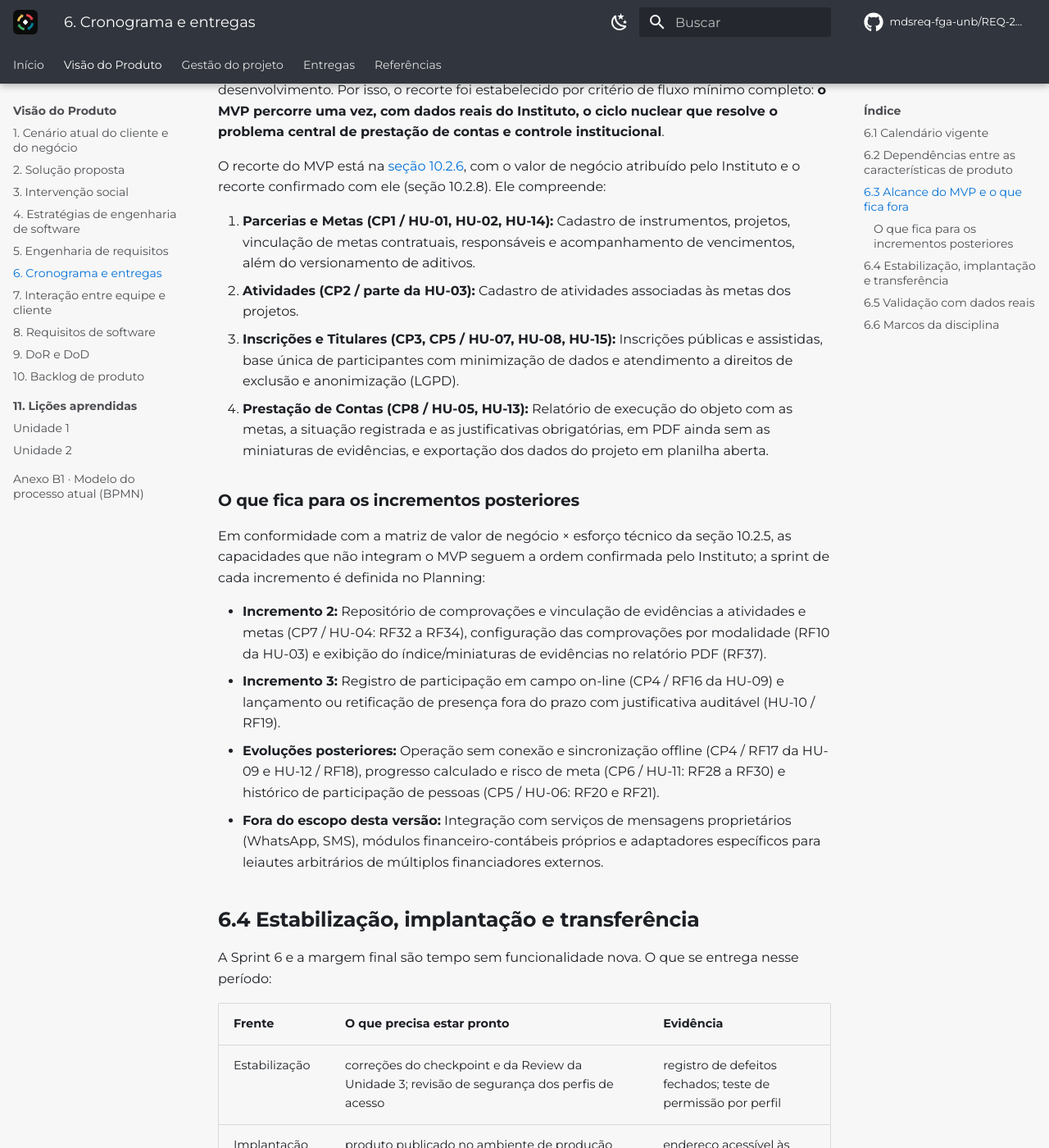
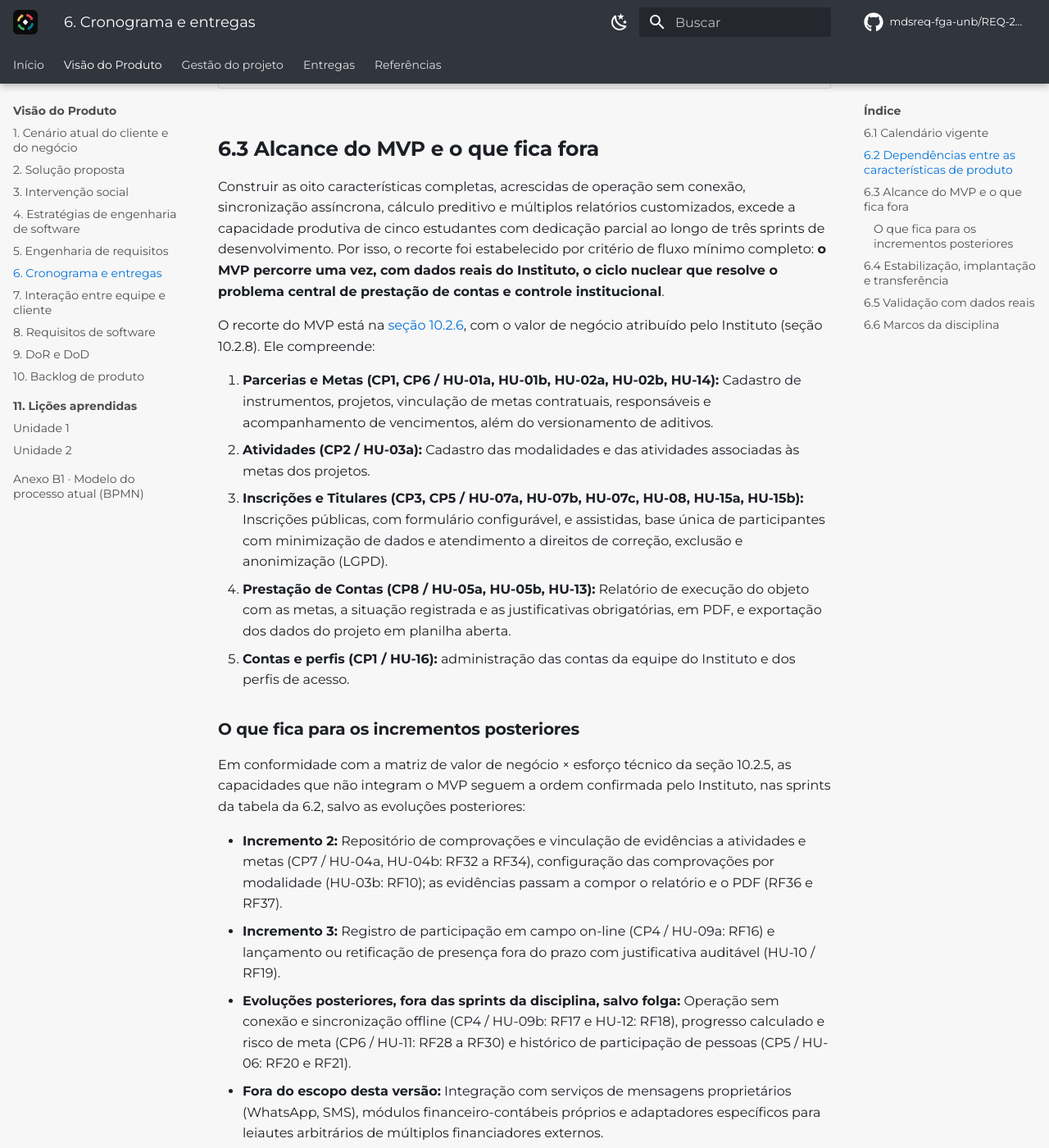
Before and after one commit to mdsreq-fga-unb/REQ-2026.2-T02-CyberSetor, an MkDocs documentation site: the page built from docs/visao/6-cronograma.md, in a window 1280 px wide and 1400 px high, scrolled down 3017 px. Shown: the whole window at 82% size. Built offline with MkDocs 1.6.1 and Material for MkDocs 9.7.7, drawn with Linux system fonts in a browser that asks for light colours; comment, search, counter and statistics services are not loaded; some of the changed text lies outside the part shown.

Commit message:
docs(visao): alinha as Sprints 4 e 5 ao MVP e aos incrementos

````diff
--- a/docs/visao/6-cronograma.md
+++ b/docs/visao/6-cronograma.md
@@ -9,6 +9,7 @@
 | 17/09/2026 | 1.4 | Prazos da Unidade 2 e workshop de 21/09 incorporados; calendário reorganizado em período, objetivo e entrega de fechamento | Equipe CyberSetor |
 | 13/10/2026 | 1.5 | Alcance do MVP e incrementos posteriores alinhados à seção 10.2.6 | Caio Martins |
 | 19/10/2026 | 1.6 | Equipe atual de cinco integrantes | Maria Eduarda Marques |
+| 20/10/2026 | 1.7 | Sprints 4 e 5 alinhadas ao MVP e aos incrementos da seção 10.2.6: MVP concluído na Sprint 4, evidências e presença em campo na Sprint 5; checkpoint de 29/10 até a inscrição; alcance do MVP com as histórias da seção 10.1 | Equipe CyberSetor |
 
 ## 6.1 Calendário vigente
 
@@ -20,52 +21,53 @@
 | **1** | 08/09 – 22/09 | Elicitar, analisar e declarar os requisitos | Lista de requisitos funcionais e não funcionais |
 | **2** | 22/09 – 06/10 | Validar os requisitos, priorizar e recortar o MVP | Backlog priorizado, MVP e acordos de pronto e de concluído |
 | **3** | 06/10 – 20/10 | Construir a primeira fatia vertical do produto | Instrumento, projeto, meta e atividade em uso, com acesso por perfil |
-| **4** | 20/10 – 03/11 | Tratar pessoas, participação e evidências | Registro em campo e evidência vinculada à meta |
-| **5** | 03/11 – 17/11 | Apurar progresso de metas e prestação de contas | Unidade 3: progresso calculado e relatório exportável |
+| **4** | 20/10 – 03/11 | Concluir o MVP: inscrições, titulares dos dados e relatório | MVP completo em homologação |
+| **5** | 03/11 – 17/11 | Evidências e presença em campo (incrementos 2 e 3) | Unidade 3: relatório com evidências e presença registrada em campo |
 | **6 · Estabilização** | 17/11 – 01/12 | Corrigir, implantar, treinar e transferir, sem funcionalidade nova | Produto implantado e equipe do Instituto treinada |
 | **Margem** | 01/12 – 08/12 | Absorver contingência e encerrar, sem escopo novo | Unidade 4: aceite e transferência |
 
 Uma sprint encerra e a seguinte inicia na mesma terça-feira porque esse dia é ocupado pelos ritos — Review, Retrospectiva e Planning —, e não pela produção: o plano da Sprint 1 atribui a ele capacidade produtiva zero. As datas coincidem por isso, sem que nenhum dia de trabalho seja contado duas vezes.
 
-O planejamento é atualizado ao fim de cada sprint, na Retrospectiva. As Sprints 1 e 2 seguem o que a Sprint Planning de 08/09 deliberou; as seguintes são planejamento, a confirmar na Retrospectiva de 22/09, e não compromisso já validado pelo Instituto.
+O planejamento é atualizado ao fim de cada sprint, na Retrospectiva. As Sprints 1 e 2 seguem o que a Sprint Planning de 08/09 deliberou; as seguintes são planejamento, revisto a cada Retrospectiva, e não compromisso já validado pelo Instituto.
 
 ## 6.2 Dependências entre as características de produto
 
-A ordem das sprints de construção segue a dependência de dados entre as características da seção 2.3, e não a ordem em que aparecem naquela tabela:
+As sprints de construção respeitam a dependência de dados entre as características da seção 2.3, e não a ordem em que aparecem naquela tabela; quando uma característica entra antes de outra de que depende, entra com os dados já existentes, como explicam os itens abaixo:
 
 ```text
 CP1 projetos e metas → CP2 atividades → CP5 pessoas → CP3 inscrição · CP4 participação em campo → CP7 evidências → CP6 progresso de metas → CP8 relatório e exportação
 ```
 
-- **CP5 antes de CP3 e CP4.** Inscrição, presença e contagem de participantes únicos dependem de uma base de pessoas com alerta de duplicidade e registro de consentimento. Por isso a Sprint 4 começa por CP5, e não termina nela.
-- **Dados reais antes do relatório.** CP6 e CP8 só fazem sentido sobre metas, atividades e evidências verdadeiras. O checkpoint de 29/10 existe para que a Sprint 5 parta de dados validados, e não de massa de teste.
+- **Pessoas junto da inscrição.** Inscrição, presença e contagem de participantes únicos dependem da base de pessoas, do aviso de cadastro repetido e do registro de consentimento; por isso a CP5 entra na Sprint 4 com a CP3, e a presença em campo (CP4) vem depois.
+- **Relatório em duas etapas.** No MVP, o relatório sai com metas, situação registrada e justificativas, sobre os dados do checkpoint de 29/10; as evidências entram na Sprint 5, e o progresso calculado (CP6) depende de presença e evidência registradas.
 - **Condições transversais, não acabamento.** Autenticação e perfis, controle de acesso por área, auditoria, cópia de segurança e restauração acompanham cada incremento desde a Sprint 3; não ficam para a Sprint 6.
 
 | Sprint | Características cobertas | Condição de saída |
 |---|---|---|
 | 3 | CP1, CP2 · autenticação e perfis | percurso instrumento → projeto → meta → atividade demonstrado com rastreabilidade |
-| 4 | CP5, CP3, CP4, CP7 | ensaio de campo sem perda nem duplicidade; checkpoint com dados reais realizado |
-| 5 | CP6, CP8 | progresso e relatório reproduzíveis sobre os dados do checkpoint |
+| 4 | CP1, CP3, CP5, CP6, CP8 | MVP completo em homologação; checkpoint com dados reais realizado |
+| 5 | CP2, CP4, CP7 | evidências vinculadas às metas e presença on-line, com o relatório trazendo as evidências |
 | 6 | nenhuma nova | produto implantado, restauração testada, pessoas treinadas, transferência ensaiada |
 
 ## 6.3 Alcance do MVP e o que fica fora
 
 Construir as oito características completas, acrescidas de operação sem conexão, sincronização assíncrona, cálculo preditivo e múltiplos relatórios customizados, excede a capacidade produtiva de cinco estudantes com dedicação parcial ao longo de três sprints de desenvolvimento. Por isso, o recorte foi estabelecido por critério de fluxo mínimo completo: **o MVP percorre uma vez, com dados reais do Instituto, o ciclo nuclear que resolve o problema central de prestação de contas e controle institucional**.
 
-O recorte do MVP está na [seção 10.2.6](../requisitos/10-backlog.md#1026-mvp-e-incrementos), com o valor de negócio atribuído pelo Instituto e o recorte confirmado com ele (seção 10.2.8). Ele compreende:
+O recorte do MVP está na [seção 10.2.6](../requisitos/10-backlog.md#1026-mvp-e-incrementos), com o valor de negócio atribuído pelo Instituto (seção 10.2.8). Ele compreende:
 
-1. **Parcerias e Metas (CP1 / HU-01, HU-02, HU-14):** Cadastro de instrumentos, projetos, vinculação de metas contratuais, responsáveis e acompanhamento de vencimentos, além do versionamento de aditivos.
-2. **Atividades (CP2 / parte da HU-03):** Cadastro de atividades associadas às metas dos projetos.
-3. **Inscrições e Titulares (CP3, CP5 / HU-07, HU-08, HU-15):** Inscrições públicas e assistidas, base única de participantes com minimização de dados e atendimento a direitos de exclusão e anonimização (LGPD).
-4. **Prestação de Contas (CP8 / HU-05, HU-13):** Relatório de execução do objeto com as metas, a situação registrada e as justificativas obrigatórias, em PDF ainda sem as miniaturas de evidências, e exportação dos dados do projeto em planilha aberta.
+1. **Parcerias e Metas (CP1, CP6 / HU-01a, HU-01b, HU-02a, HU-02b, HU-14):** Cadastro de instrumentos, projetos, vinculação de metas contratuais, responsáveis e acompanhamento de vencimentos, além do versionamento de aditivos.
+2. **Atividades (CP2 / HU-03a):** Cadastro das modalidades e das atividades associadas às metas dos projetos.
+3. **Inscrições e Titulares (CP3, CP5 / HU-07a, HU-07b, HU-07c, HU-08, HU-15a, HU-15b):** Inscrições públicas, com formulário configurável, e assistidas, base única de participantes com minimização de dados e atendimento a direitos de correção, exclusão e anonimização (LGPD).
+4. **Prestação de Contas (CP8 / HU-05a, HU-05b, HU-13):** Relatório de execução do objeto com as metas, a situação registrada e as justificativas obrigatórias, em PDF, e exportação dos dados do projeto em planilha aberta.
+5. **Contas e perfis (CP1 / HU-16):** administração das contas da equipe do Instituto e dos perfis de acesso.
 
 ### O que fica para os incrementos posteriores
 
-Em conformidade com a matriz de valor de negócio × esforço técnico da seção 10.2.5, as capacidades que não integram o MVP seguem a ordem confirmada pelo Instituto; a sprint de cada incremento é definida no Planning:
+Em conformidade com a matriz de valor de negócio × esforço técnico da seção 10.2.5, as capacidades que não integram o MVP seguem a ordem confirmada pelo Instituto, nas sprints da tabela da 6.2, salvo as evoluções posteriores:
 
-- **Incremento 2:** Repositório de comprovações e vinculação de evidências a atividades e metas (CP7 / HU-04: RF32 a RF34), configuração das comprovações por modalidade (RF10 da HU-03) e exibição do índice/miniaturas de evidências no relatório PDF (RF37).
-- **Incremento 3:** Registro de participação em campo on-line (CP4 / RF16 da HU-09) e lançamento ou retificação de presença fora do prazo com justificativa auditável (HU-10 / RF19).
-- **Evoluções posteriores:** Operação sem conexão e sincronização offline (CP4 / RF17 da HU-09 e HU-12 / RF18), progresso calculado e risco de meta (CP6 / HU-11: RF28 a RF30) e histórico de participação de pessoas (CP5 / HU-06: RF20 e RF21).
+- **Incremento 2:** Repositório de comprovações e vinculação de evidências a atividades e metas (CP7 / HU-04a, HU-04b: RF32 a RF34), configuração das comprovações por modalidade (HU-03b: RF10); as evidências passam a compor o relatório e o PDF (RF36 e RF37).
+- **Incremento 3:** Registro de participação em campo on-line (CP4 / HU-09a: RF16) e lançamento ou retificação de presença fora do prazo com justificativa auditável (HU-10 / RF19).
+- **Evoluções posteriores, fora das sprints da disciplina, salvo folga:** Operação sem conexão e sincronização offline (CP4 / HU-09b: RF17 e HU-12: RF18), progresso calculado e risco de meta (CP6 / HU-11: RF28 a RF30) e histórico de participação de pessoas (CP5 / HU-06: RF20 e RF21).
 - **Fora do escopo desta versão:** Integração com serviços de mensagens proprietários (WhatsApp, SMS), módulos financeiro-contábeis próprios e adaptadores específicos para leiautes arbitrários de múltiplos financiadores externos.
 
 ## 6.4 Estabilização, implantação e transferência
@@ -88,8 +90,8 @@
 
 1. **Sprint 1 (21/09):** workshop de requisitos com a coordenação do Instituto, para apresentar a lista de requisitos, explicar o método de priorização e resolver divergências antes da entrega de 22/09.
 2. **Sprint 2 (cerca de 29/09):** modelo de meta e esboço de relatório sobre um projeto real, com a Diretoria de Projetos e o núcleo pedagógico — prevista na ata de 08/09.
-3. **Sprint 4 (até 29/10):** checkpoint com um projeto real e dados minimizados, percorrendo meta → atividade → participação → evidência, antes da sprint de relatório.
-4. **Sprint 5 (17/11):** Sprint Review do progresso de metas e do relatório sobre os dados do checkpoint.
+3. **Sprint 4 (até 29/10):** checkpoint com um projeto real e dados minimizados, percorrendo meta → atividade → inscrição, antes de o relatório do MVP ser concluído.
+4. **Sprint 5 (17/11):** Sprint Review do relatório com evidências e da presença registrada em campo.
 5. **Sprint 6:** validação final em uso real pelas áreas competentes, durante o treinamento.
 
 Cada momento é registrado em ata e na seção 7.2 apenas depois de realizado; intenção e convite não contam como validação.
````
Also changed, not shown: docs/visao/index.md (+1 -0 lines).
